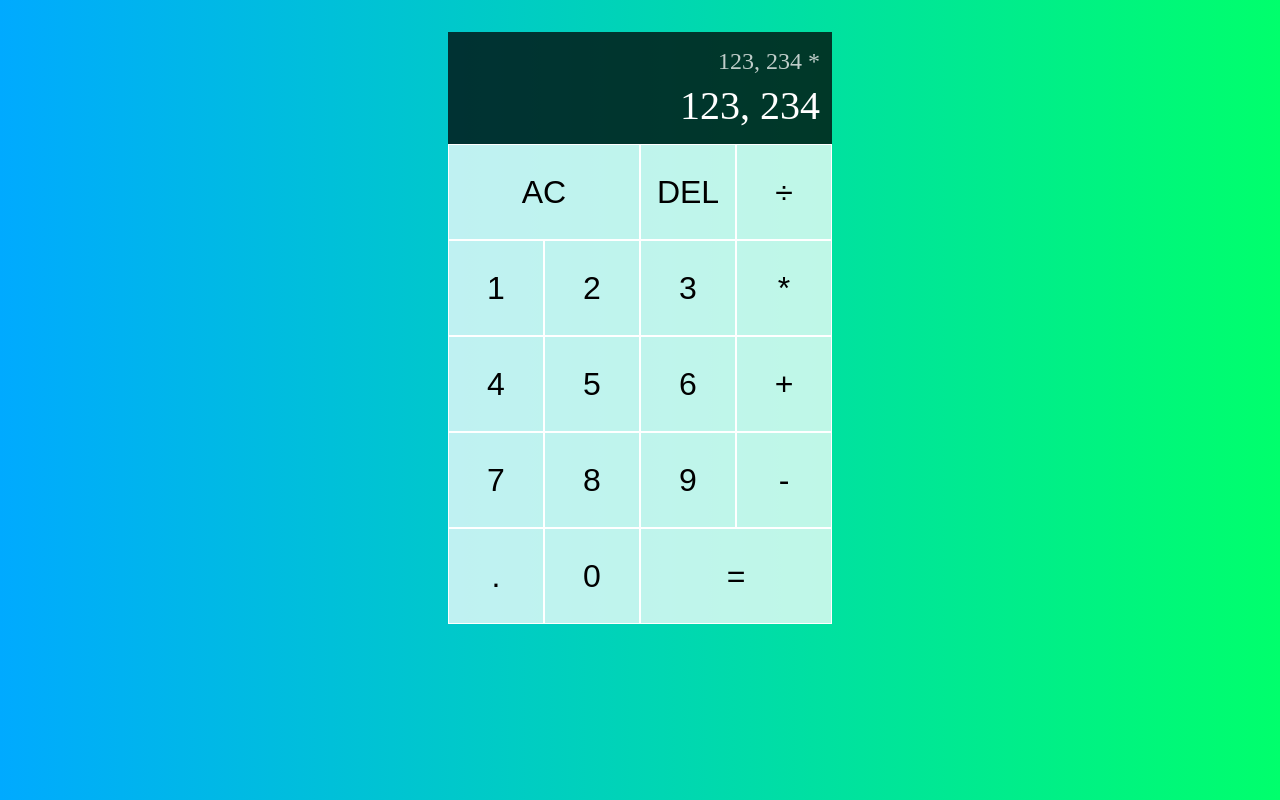
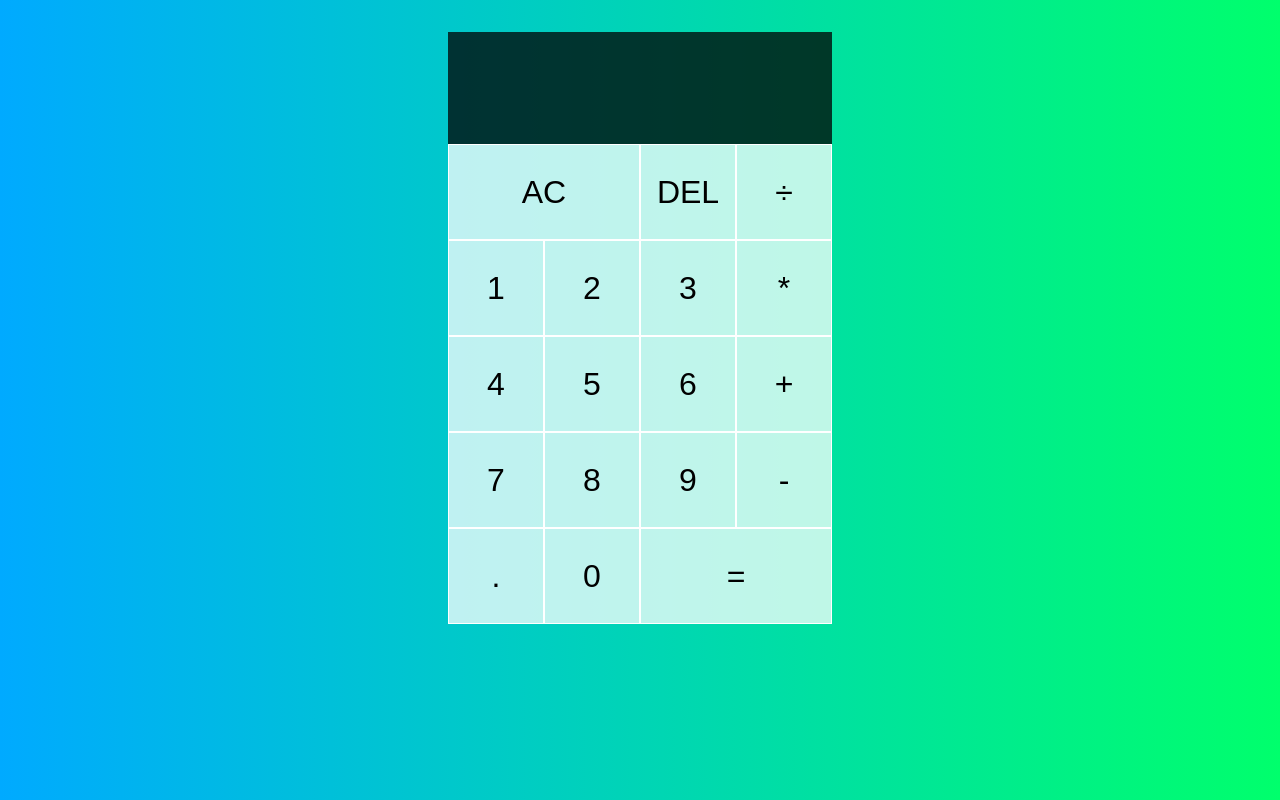
Before and after one commit to vicmazzola/react-calc-app, a React (Vite) app in the folder calculator/: page / in a window 1280 px wide. Built offline with nearby package versions, Linux system fonts and the light colour scheme.

Commit message:
add useReducer

```diff
--- a/calculator/src/App.jsx
+++ b/calculator/src/App.jsx
@@ -1,11 +1,19 @@
 import "./index.css";
+import {useReducer} from "react";
+
+function reducer(state, action) {
+
+}
 
 function App () {
+
+    const [{currentOperand, previousOperand, operation}, dispatch] = useReducer(reducer, {})
+
     return (
         <div className="calculator-grid">
             <div className="output">
-                <div className="previous-operand">123, 234 * </div>
-                <div className="current-operand"> 123, 234</div>
+                <div className="previous-operand">{previousOperand} {operation}</div>
+                <div className="current-operand">{currentOperand}</div>
             </div>
             <button className="span-two">AC</button>
             <button>DEL</button>
```
